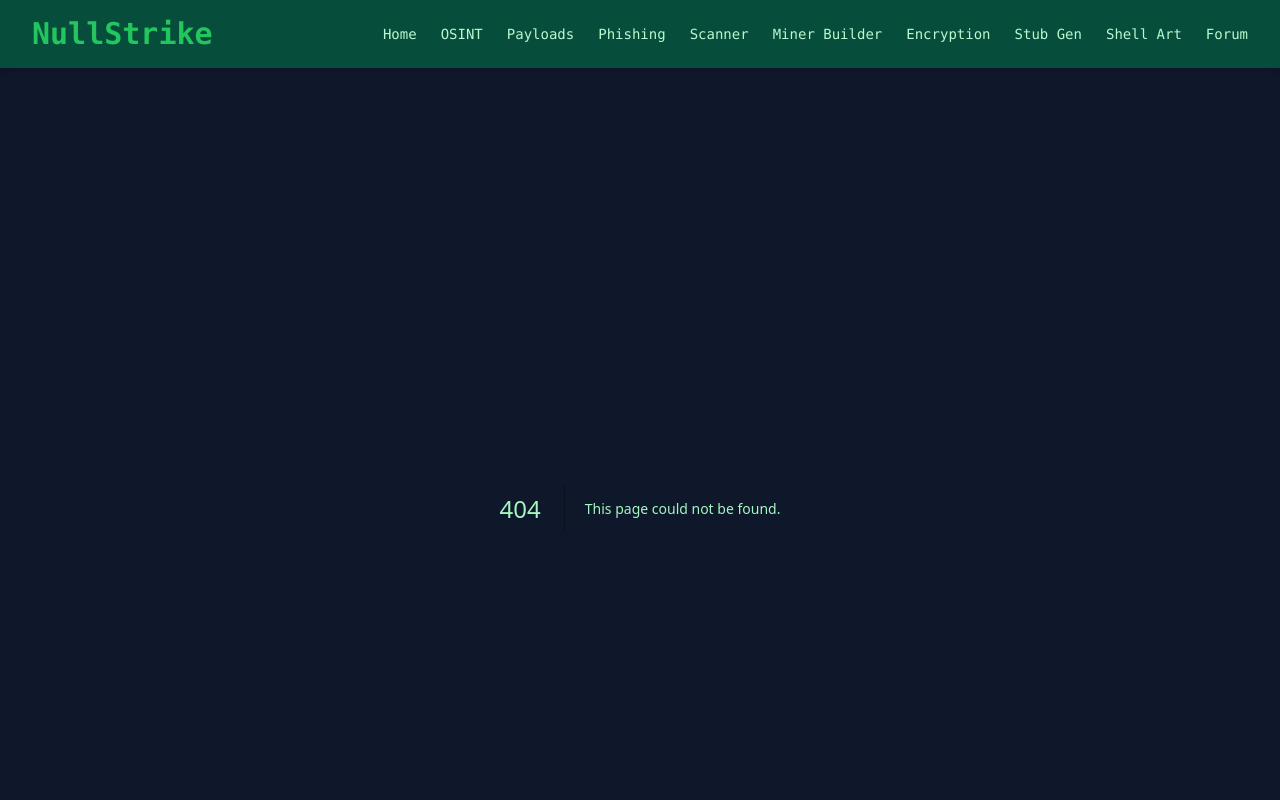
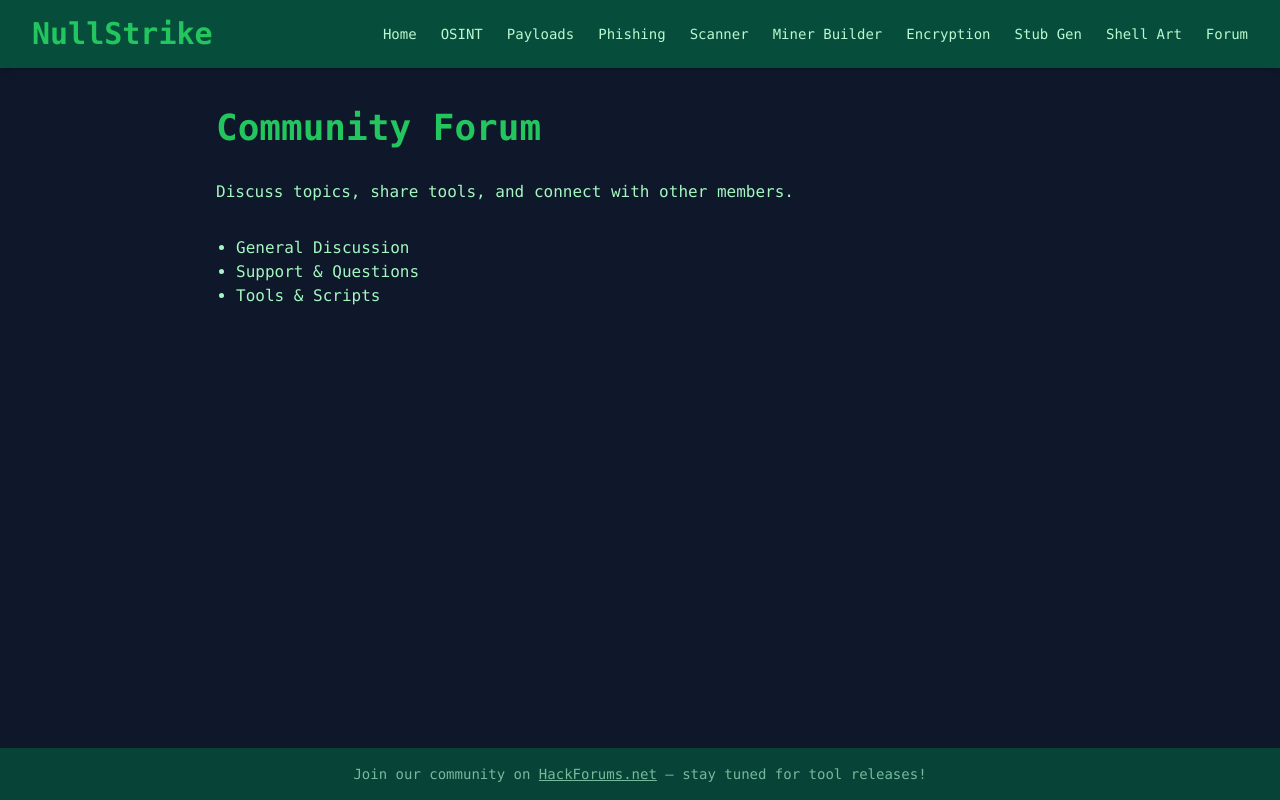
Before and after one commit to nullstrike-dev/Landing-page, a Next.js app: page /forum in a window 1280 px wide. Before the commit this address had no page. Shown: the top 800 px of the page. Built offline with nearby package versions, Linux system fonts and the light colour scheme.

Commit message:
Create page.tsx

```diff
--- /dev/null
+++ b/app/forum/page.tsx
@@ -0,0 +1,15 @@
+// app/forum/page.tsx
+
+export default function ForumPage() {
+  return (
+    <div className="space-y-8">
+      <h1 className="text-4xl font-bold text-[#22c55e]">Community Forum</h1>
+      <p className="text-[#a3f7bf]">Discuss topics, share tools, and connect with other members.</p>
+      <ul className="list-disc pl-5">
+        <li><a href="/forum/general" className="hover:text-[#34d399]">General Discussion</a></li>
+        <li><a href="/forum/support" className="hover:text-[#34d399]">Support & Questions</a></li>
+        <li><a href="/forum/tools" className="hover:text-[#34d399]">Tools & Scripts</a></li>
+      </ul>
+    </div>
+  );
+}
```
